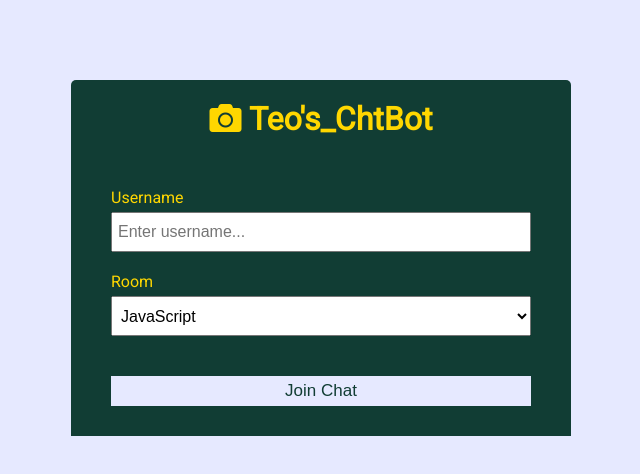
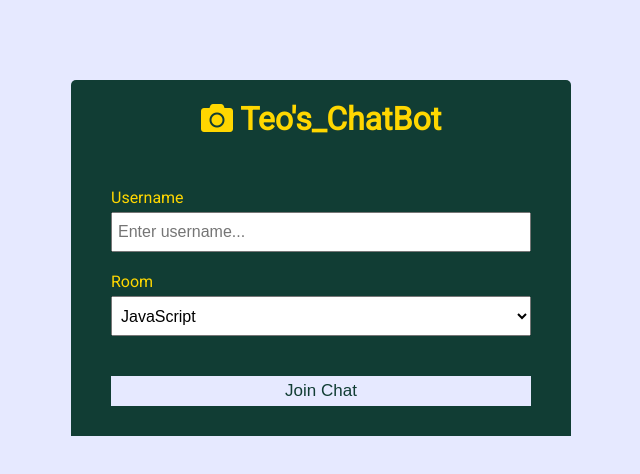
Before and after one commit to Teomazivila/Teo-s_ChatBot, a website: page public/index.html in a window 1280 px wide. Shown: the whole page, without its empty margins (319-959 px from the left). Drawn offline with Linux system fonts and the light colour scheme.

Commit message:
Updates index page

```diff
--- a/public/index.html
+++ b/public/index.html
@@ -11,12 +11,12 @@
       crossorigin="anonymous"
     />
     <link rel="stylesheet" href="css/style.css" />
-    <title>Teo's_ChtBot App</title>
+    <title>Teo's_ChatBot App</title>
   </head>
   <body>
     <div class="join-container">
       <header class="join-header">
-        <h1><i class="fas fa-camera" style="color: Gold;"></i> Teo's_ChtBot</h1>
+        <h1><i class="fas fa-camera" style="color: Gold;"></i> Teo's_ChatBot</h1>
       </header>
       <main class="join-main">
         <form action="chat.html">
```
